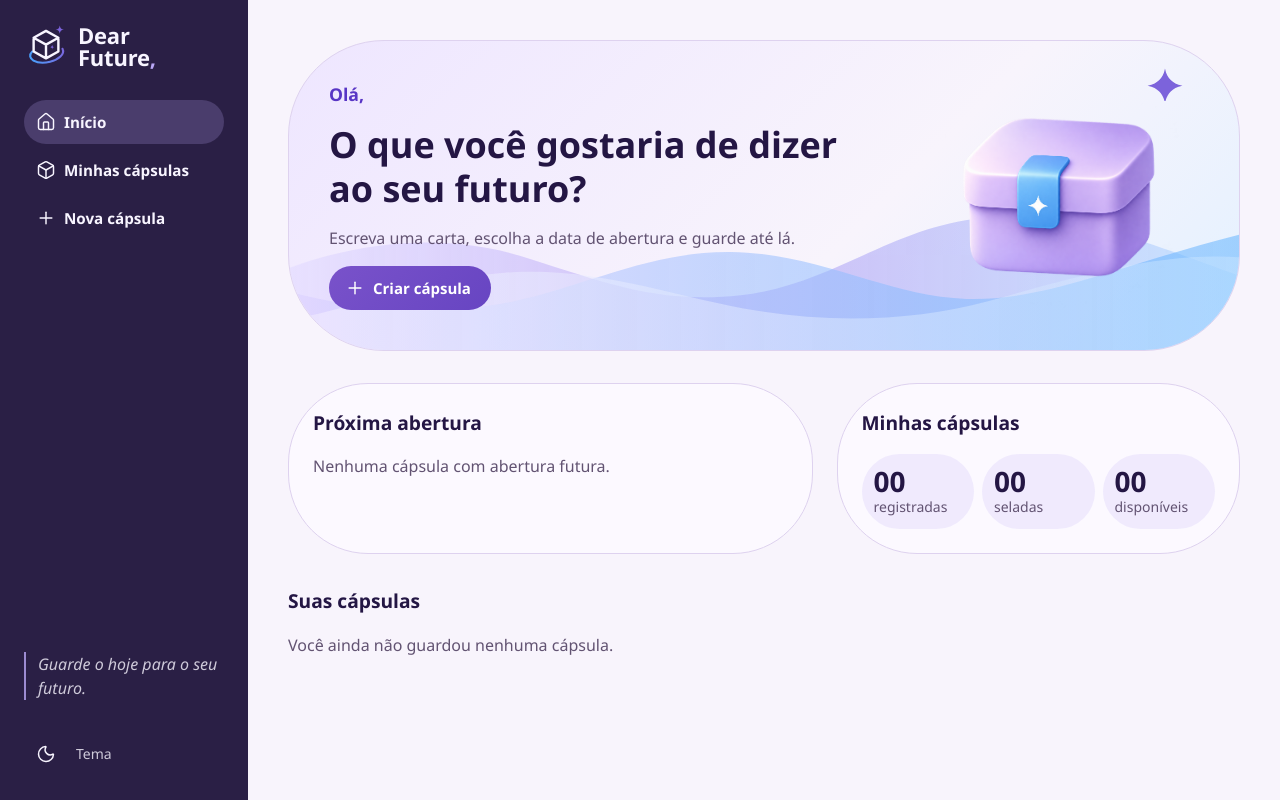
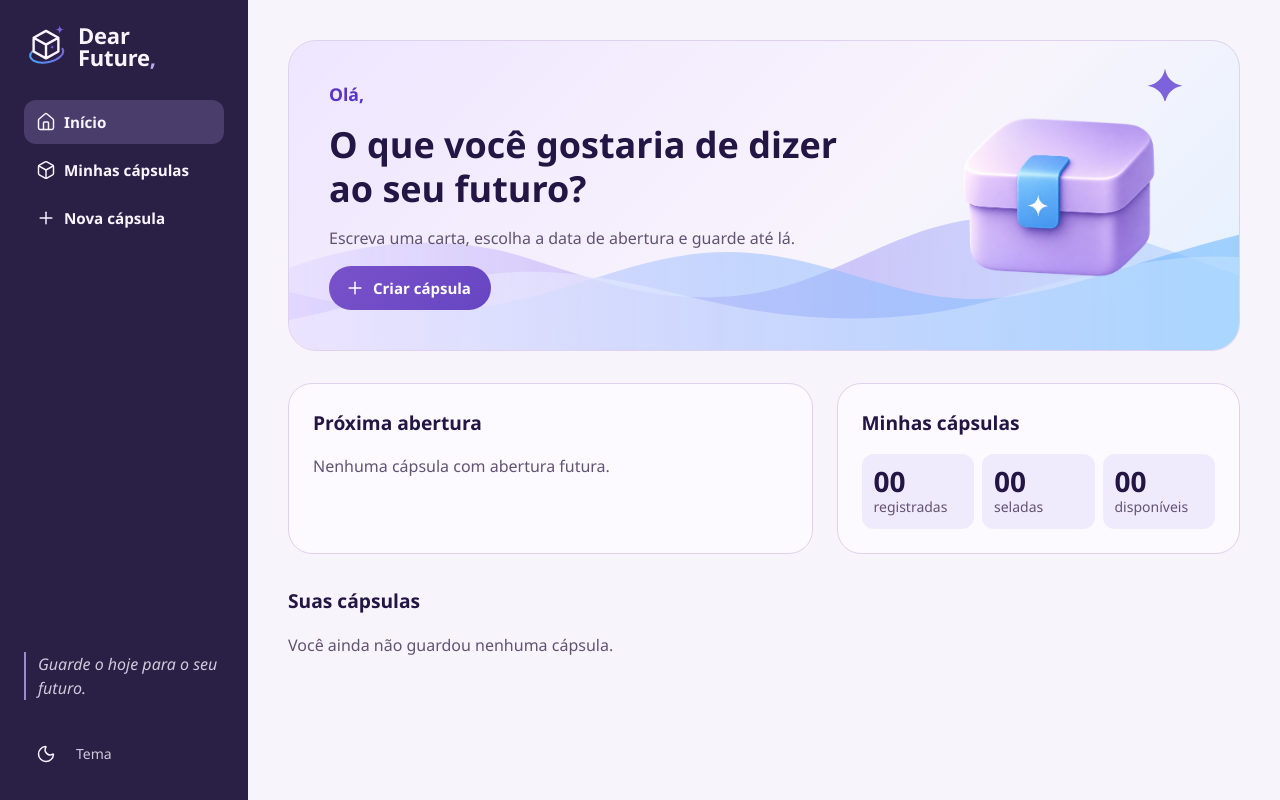
Before and after one commit to sofl-aline/dearFuture, a React (Vite) app: page / in a window 1280 px wide. Built offline with nearby package versions, Linux system fonts and the light colour scheme.

Commit message:
style: ajustar arredondamento dos painéis

```diff
--- a/src/components/AppLayout/AppLayout.tsx
+++ b/src/components/AppLayout/AppLayout.tsx
@@ -19,7 +19,7 @@ export default function AppLayout() {
           zIndex: 10,
           px: 2,
           py: 1,
-          borderRadius: 2,
+          borderRadius: '8px',
           bgcolor: 'background.paper',
           color: 'text.primary',
           '&:focus': { left: 8 },
@@ -50,7 +50,7 @@ export default function AppLayout() {
           component={Link}
           to="/"
           aria-label="Dear Future — início"
-          sx={{ color: 'inherit', textDecoration: 'none', alignSelf: 'flex-start', borderRadius: 2 }}
+          sx={{ color: 'inherit', textDecoration: 'none', alignSelf: 'flex-start', borderRadius: '8px' }}
         >
           <BrandLogo />
         </Box>
@@ -86,7 +86,7 @@ export default function AppLayout() {
               component={Link}
               to="/"
               aria-label="Dear Future — início"
-              sx={{ color: 'primary.main', textDecoration: 'none', borderRadius: 2 }}
+              sx={{ color: 'primary.main', textDecoration: 'none', borderRadius: '8px' }}
             >
               <BrandLogo size={36} />
             </Box>
--- a/src/components/AppNavigation/AppNavigation.tsx
+++ b/src/components/AppNavigation/AppNavigation.tsx
@@ -46,7 +46,7 @@ export default function AppNavigation({ orientation }: AppNavigationProps) {
                 sx={{
                   justifyContent: 'flex-start',
                   color: 'inherit',
-                  borderRadius: 3,
+                  borderRadius: '12px',
                   px: 2,
                   fontWeight: active ? 800 : 600,
                   bgcolor: active ? 'rgba(185, 167, 245, 0.22)' : 'transparent',
--- a/src/components/CapsuleCard/CapsuleCard.tsx
+++ b/src/components/CapsuleCard/CapsuleCard.tsx
@@ -38,7 +38,7 @@ export default function CapsuleCard({ capsule, now, headingComponent = 'h3' }: P
             sx={{
               width: 44,
               height: 44,
-              borderRadius: 3,
+              borderRadius: '12px',
               display: 'grid',
               placeItems: 'center',
               color: 'primary.main',
--- a/src/components/NextOpeningCard/NextOpeningCard.tsx
+++ b/src/components/NextOpeningCard/NextOpeningCard.tsx
@@ -40,7 +40,7 @@ export default function NextOpeningCard({ capsule, now }: NextOpeningCardProps)
             sx={{
               py: 1.25,
               textAlign: 'center',
-              borderRadius: 3,
+              borderRadius: '12px',
               border: 1,
               borderColor: 'divider',
               bgcolor: 'background.paper',
--- a/src/pages/capsules.tsx
+++ b/src/pages/capsules.tsx
@@ -54,7 +54,7 @@ export default function Capsules() {
       </Stack>
 
       {result.error ? <Alert severity="error">{result.error}</Alert> : result.capsules.length === 0 ? (
-        <Paper variant="outlined" sx={{ p: { xs: 3, md: 5 }, borderRadius: 5, textAlign: 'center' }}>
+        <Paper variant="outlined" sx={{ p: { xs: 3, md: 5 }, borderRadius: '24px', textAlign: 'center' }}>
           <Stack spacing={2} sx={{ alignItems: 'center' }}>
             <Box sx={{ color: 'primary.main' }}>
               <Inbox size={40} strokeWidth={1.5} aria-hidden="true" />
@@ -79,7 +79,7 @@ export default function Capsules() {
           </TextField>
 
           {visible.length === 0 ? (
-            <Paper variant="outlined" sx={{ p: 3, borderRadius: 5 }}>
+            <Paper variant="outlined" sx={{ p: 3, borderRadius: '24px' }}>
               <Stack spacing={1.5} sx={{ alignItems: 'flex-start' }}>
                 <Typography>Nenhuma cápsula encontrada neste filtro.</Typography>
                 <Button onClick={() => setFilter('all')}>Mostrar todas</Button>
--- a/src/pages/home.tsx
+++ b/src/pages/home.tsx
@@ -72,7 +72,7 @@ export default function Home() {
         sx={{
           position: 'relative',
           overflow: 'hidden',
-          borderRadius: 6,
+          borderRadius: '28px',
           p: { xs: 3, md: 5 },
           minHeight: { sm: 300 },
           background: light
@@ -130,7 +130,7 @@ export default function Home() {
 
       {preview.status === 'ready' && (
         <Box sx={{ display: 'grid', gap: 3, gridTemplateColumns: { xs: 'minmax(0, 1fr)', md: 'minmax(0, 1.3fr) minmax(0, 1fr)' } }}>
-          <Paper component="section" aria-labelledby="next-title" variant="outlined" sx={{ p: 3, borderRadius: 5 }}>
+          <Paper component="section" aria-labelledby="next-title" variant="outlined" sx={{ p: 3, borderRadius: '24px' }}>
             <Stack spacing={2}>
               <Typography id="next-title" component="h2" variant="h6">Próxima abertura</Typography>
               {nextCapsule
@@ -139,14 +139,14 @@ export default function Home() {
             </Stack>
           </Paper>
 
-          <Paper component="section" aria-labelledby="summary-title" variant="outlined" sx={{ p: 3, borderRadius: 5 }}>
+          <Paper component="section" aria-labelledby="summary-title" variant="outlined" sx={{ p: 3, borderRadius: '24px' }}>
             <Stack spacing={2}>
               <Typography id="summary-title" component="h2" variant="h6">Minhas cápsulas</Typography>
               <Box component="dl" sx={{ m: 0, display: 'grid', gap: 1, gridTemplateColumns: 'repeat(3, minmax(0, 1fr))' }}>
                 {stats.map((stat) => (
                   <Box
                     key={stat.label}
-                    sx={{ p: 1.5, borderRadius: 3, bgcolor: 'rgba(185, 167, 245, 0.18)', display: 'flex', flexDirection: 'column-reverse' }}
+                    sx={{ p: 1.5, borderRadius: '12px', bgcolor: 'rgba(185, 167, 245, 0.18)', display: 'flex', flexDirection: 'column-reverse' }}
                   >
                     <Typography component="dt" variant="body2" sx={{ color: 'text.secondary' }}>{stat.label}</Typography>
                     <Typography component="dd" sx={{ m: 0, fontSize: '1.75rem', fontWeight: 800, lineHeight: 1.1 }}>
```
